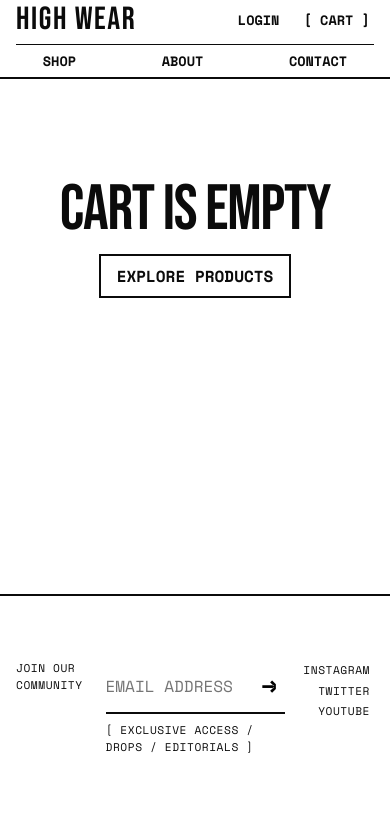
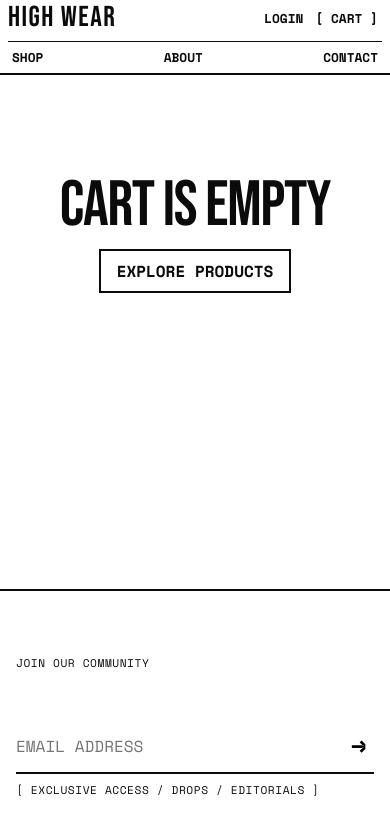
Before and after one commit to pranavthaivalappil/High-Wear, a React (Vite) app in the folder frontend/: page /cart in a window 390 px wide. Shown: the top 833 px of the page. Built offline with nearby package versions, Linux system fonts and the light colour scheme.

Commit message:
Responsive stack product details and contact layouts for monile viewports

```diff
--- a/frontend/src/components/Contact.jsx
+++ b/frontend/src/components/Contact.jsx
@@ -3,13 +3,13 @@ import React from 'react';
 function Contact() {
     return (
         <div className="container" style={{ paddingTop: 'var(--spacing-xl)', paddingBottom: 'var(--spacing-xxl)' }}>
-            <div style={{ display: 'grid', gridTemplateColumns: '1fr 1fr', gap: 'var(--spacing-xl)' }}>
+            <div className='split-2col'>
 
                 <div>
-                    <h1 className="heading-massive" style={{ marginBottom: 'var(--spacing-lg)' }}>CONTACT<br/>US</h1>
+                    <h1 className="heading-massive" style={{ marginBottom: 'var(--spacing-lg)' }}>CONTACT<br />US</h1>
                     <div className="text-mono" style={{ fontSize: '1.2rem', lineHeight: '1.5', maxWidth: '400px', marginBottom: 'var(--spacing-xl)' }}>
                         <p>CUSTOMER SERVICE, PRESS INQUIRIES, OR WHOLESALE ACCOUNTS.</p>
-                        <br/>
+                        <br />
                         <p>1-800-HIGH-WEAR</p>
                         <p>INFO@HIGHWEAR.COM</p>
                     </div>
--- a/frontend/src/components/ProductDetails.jsx
+++ b/frontend/src/components/ProductDetails.jsx
@@ -114,7 +114,7 @@ function ProductDetails() {
             </div>
 
             {/* Main 2-Column Product Grid */}
-            <div style={{ display: 'grid', gridTemplateColumns: '1fr 1fr', gap: 'var(--spacing-xl)', marginBottom: 'var(--spacing-xxl)' }}>
+            <div className='split-2col' style={{ marginBottom: 'var(--spacing-xxl)' }}>
 
                 {/* Left Column: Image view */}
                 <div style={{ backgroundColor: 'var(--bg-accent)', border: '2px solid var(--text-main)', display: 'flex', alignItems: 'center', justifyContent: 'center', alignSelf: 'start', height: 'auto', maxHeight: '70vh' }}>
@@ -220,7 +220,7 @@ function ProductDetails() {
                         RELATED ACQUISITIONS
                     </h2>
 
-                    <div style={{ display: 'grid', gridTemplateColumns: 'repeat(4, 1fr)', gap: 'var(--spacing-sm)' }}>
+                    <div className='responsive-product-grid'>
                         {recommendations.map((rec) => (
                             <div key={rec._id} style={{ display: 'flex', flexDirection: 'column', gap: 'var(--spacing-xs)' }}>
                                 <Link to={`/products/${rec._id}`} style={{ backgroundColor: 'var(--bg-accent)', aspectRatio: '1/1', display: 'flex', alignItems: 'center', justifyContent: 'center', overflow: 'hidden' }}>
@@ -228,7 +228,7 @@ function ProductDetails() {
                                 </Link>
                                 <div className="flex-between text-mono text-tiny" style={{ fontWeight: 'bold' }}>
                                     <span>{rec.name}</span>
-                                    <span>${rec.retail_price}</span>
+                                    <span>₹{rec.retail_price?.toLocaleString('en-IN')}</span>
                                 </div>
                             </div>
                         ))}
--- a/frontend/src/index.css
+++ b/frontend/src/index.css
@@ -31,7 +31,12 @@
   /* STRICTLY NO ROUNDED CORNERS */
 }
 
-body {
+html,
+body,
+#root,
+.app-container {
+  max-width: 100vw;
+  overflow-x: hidden;
   font-family: var(--font-body);
   background-color: var(--bg-primary);
   color: var(--text-main);
@@ -131,6 +136,34 @@ img:hover {
   gap: var(--spacing-md);
 }
 
+/* Responsive 2-Column Split Layout */
+.split-2col {
+  display: grid;
+  grid-template-columns: 1fr 1fr;
+  gap: var(--spacing-xl);
+}
+
+@media (max-width: 768px) {
+
+  /* Stack the 3-column footer on mobile */
+  footer .container {
+    flex-direction: column !important;
+    gap: var(--spacing-lg);
+  }
+
+  footer .container>div {
+    width: 100% !important;
+    max-width: 100% !important;
+    text-align: left !important;
+  }
+
+  .split-2col {
+    grid-template-columns: 1fr;
+    gap: var(--spacing-lg);
+  }
+}
+
+
 @media (max-width: 500px) {
   .responsive-product-grid {
     grid-template-columns: repeat(2, 1fr);
@@ -212,31 +245,43 @@ button:focus {
   text-transform: uppercase;
 }
 
-/* Mobile 2-Tier Stack */
 @media (max-width: 768px) {
   .brutalist-nav {
     flex-wrap: wrap;
     gap: var(--spacing-xs) 0;
-    padding: var(--spacing-xs) var(--spacing-md);
+    padding: var(--spacing-xs) var(--spacing-sm);
+    /* Slightly tighter side padding */
   }
 
   .brutalist-nav .nav-logo {
     order: 1;
-    font-size: 2rem;
+    font-size: 1.8rem;
+    /* Slightly tighter logo */
   }
 
   .brutalist-nav .nav-actions {
     order: 2;
-    font-size: 0.85rem;
+    font-size: 0.8rem;
+    gap: var(--spacing-xs);
+    /* Tighter gap between Login and Cart */
   }
 
   .brutalist-nav .nav-links {
     order: 3;
     width: 100%;
-    justify-content: space-around;
+    justify-content: space-between;
+    /* Evenly spreads links across the bar */
+    gap: var(--spacing-xs);
+    /* Overrides the 32px desktop gap */
     border-top: 1px solid var(--text-main);
     padding-top: var(--spacing-xs);
     margin-top: var(--spacing-xs);
-    font-size: 0.85rem;
+    font-size: 0.8rem;
+  }
+
+  /* Prevent long monospace sentences from blowing past screen width */
+  .text-mono {
+    word-break: break-word;
+    font-size: 1rem !important;
   }
 }
```
